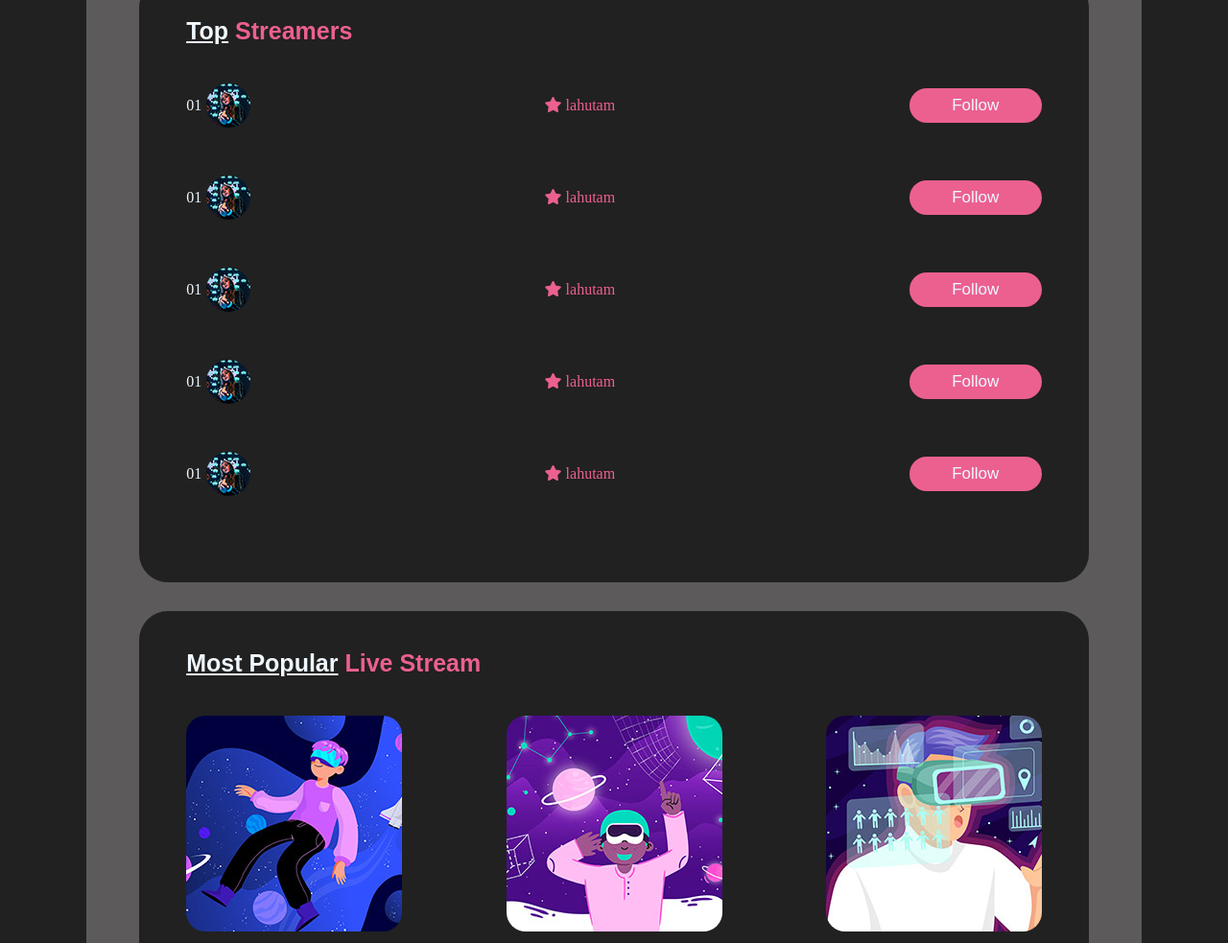
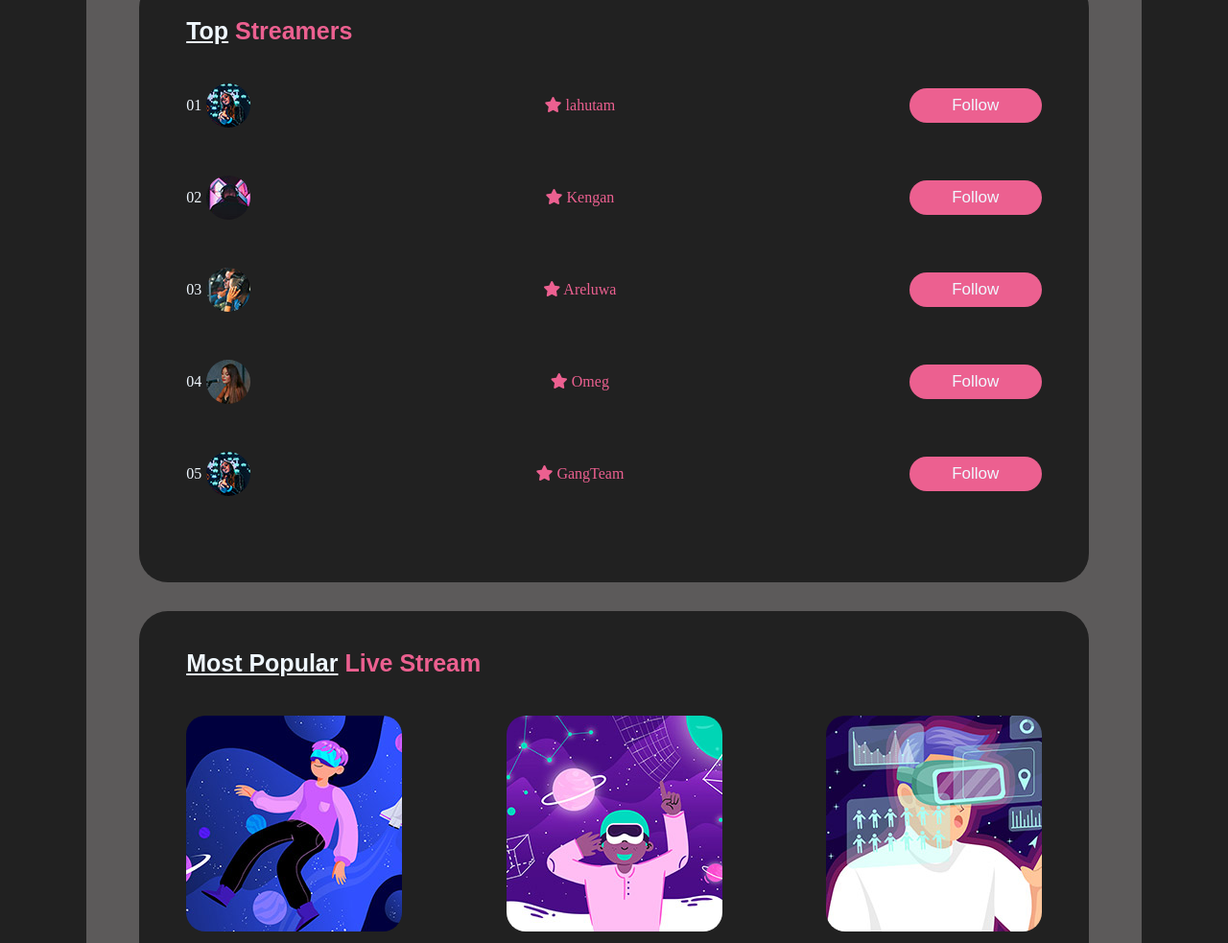
Before and after one commit to yaseen74/game-app, a plain HTML site: page assits/html/stream.html in a window 1280 px wide. Shown: the part 910-1893 px from the top of the page at 96% size. Drawn offline with Linux system fonts and the light colour scheme; a web font is replaced by a local one.

Commit message:
handle html

```diff
--- a/assits/html/stream.html
+++ b/assits/html/stream.html
@@ -122,45 +122,45 @@
                         </div>
                         <div class="streamers">
                             <div class="parent">
-                                <p>01</p>
-                                <img src="../images/avatar-01.jpg" alt="">
+                                <p>02</p>
+                                <img src="../images/avatar-02.jpg" alt="">
                             </div>
                             <p>
                                 <i class="fa-solid fa-star"></i>
-                                lahutam
+                                Kengan
                             </p>
                             <button>Follow</button>
                         </div>
                         <div class="streamers">
                             <div class="parent">
-                                <p>01</p>
-                                <img src="../images/avatar-01.jpg" alt="">
+                                <p>03</p>
+                                <img src="../images/avatar-03.jpg" alt="">
                             </div>
                             <p>
                                 <i class="fa-solid fa-star"></i>
-                                lahutam
+                                Areluwa
                             </p>
                             <button>Follow</button>
                         </div>
                         <div class="streamers">
                             <div class="parent">
-                                <p>01</p>
-                                <img src="../images/avatar-01.jpg" alt="">
+                                <p>04</p>
+                                <img src="../images/avatar-04.jpg" alt="">
                             </div>
                             <p>
                                 <i class="fa-solid fa-star"></i>
-                                lahutam
+                                Omeg
                             </p>
                             <button>Follow</button>
                         </div>
                         <div class="streamers">
                             <div class="parent">
-                                <p>01</p>
+                                <p>05</p>
                                 <img src="../images/avatar-01.jpg" alt="">
                             </div>
                             <p>
                                 <i class="fa-solid fa-star"></i>
-                                lahutam
+                                GangTeam
                             </p>
                             <button>Follow</button>
                         </div>
```
Also changed, not shown: assits/html/details.html (+4 -4 lines).
